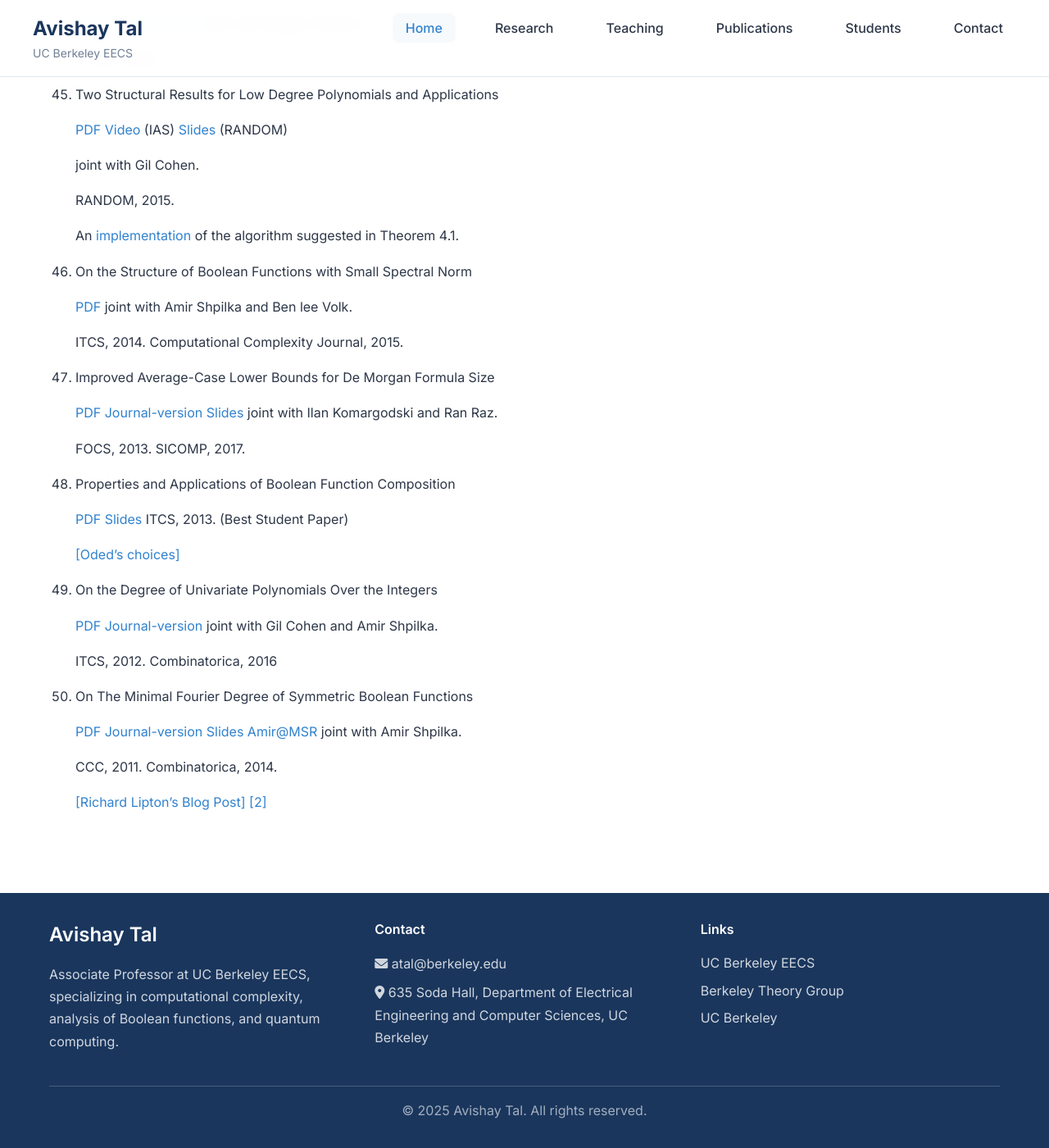
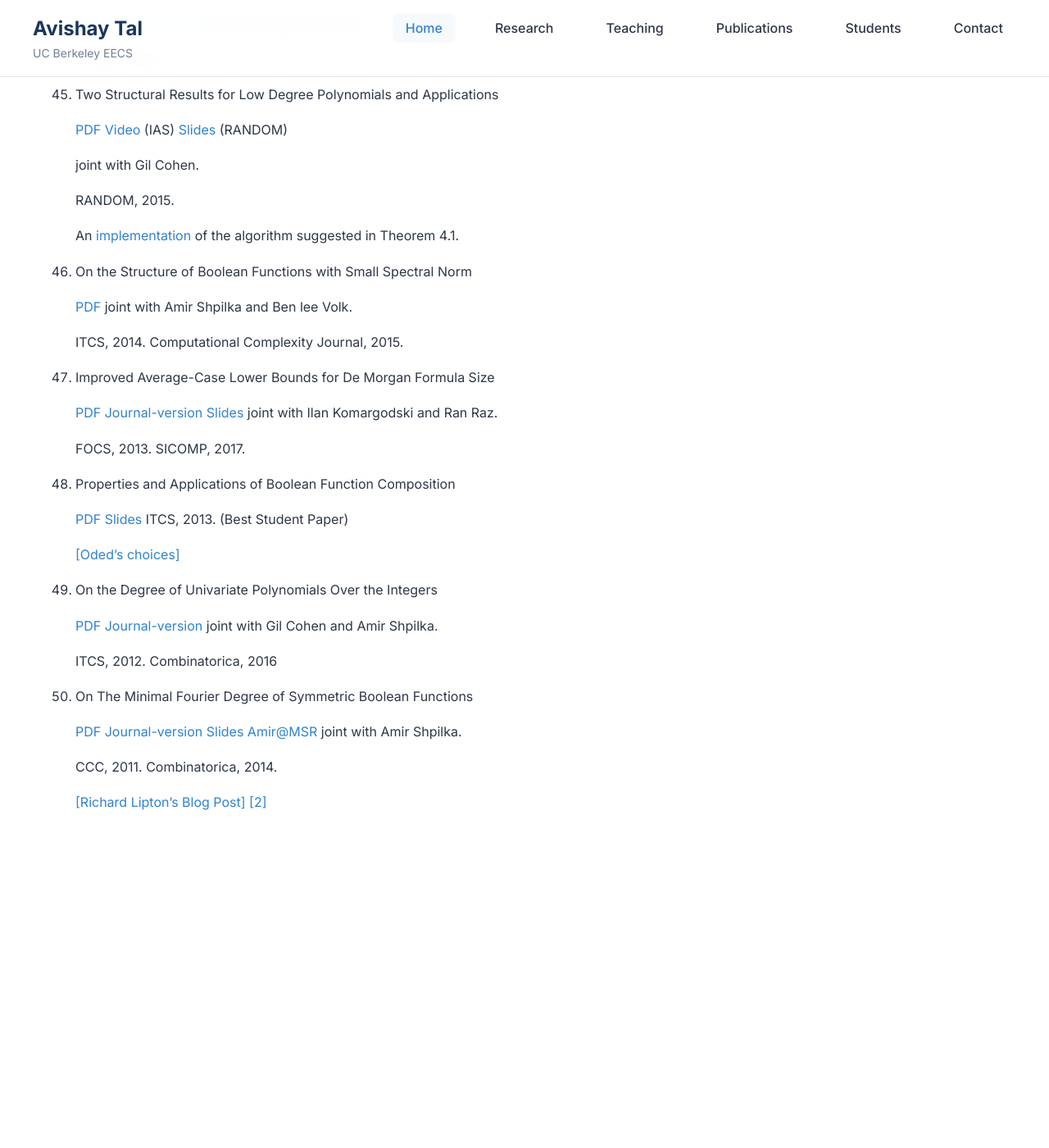
Before and after one commit to avishaytal/website, a Jekyll site: the page built from index.md, in a window 1280 px wide and 1400 px high, scrolled down 8962 px. Shown: the whole window at 82% size. Built offline with Jekyll 4.4.1, drawn with Linux system fonts in a browser that asks for light colours; our own code applies the rules of GitHub Pages for plain Markdown files; after the commit the page ends 10003 px from its top, so only the background shows below that.

Commit message:
Remove footer completely from website
- Remove entire footer section from default.html layout
- Remove all footer-related CSS styles from main.css
- Remove footer references from responsive design and print styles
- Clean up layout for a more minimal design

```diff
--- a/_layouts/default.html
+++ b/_layouts/default.html
@@ -59,33 +59,6 @@
         </div>
     </main>
 
-    <!-- Footer -->
-    <footer class="footer">
-        <div class="container">
-            <div class="footer-content">
-                <div class="footer-section">
-                    <h3>{{ site.author.name }}</h3>
-                    <p>{{ site.author.bio }}</p>
-                </div>
-                <div class="footer-section">
-                    <h4>Contact</h4>
-                    <p><i class="fas fa-envelope"></i> {{ site.author.email }}</p>
-                    <p><i class="fas fa-map-marker-alt"></i> {{ site.author.office }}</p>
-                </div>
-                <div class="footer-section">
-                    <h4>Links</h4>
-                    <ul class="footer-links">
-                        <li><a href="https://eecs.berkeley.edu/">UC Berkeley EECS</a></li>
-                        <li><a href="https://theory.cs.berkeley.edu/">Berkeley Theory Group</a></li>
-                        <li><a href="https://www.berkeley.edu/">UC Berkeley</a></li>
-                    </ul>
-                </div>
-            </div>
-            <div class="footer-bottom">
-                <p>&copy; {{ 'now' | date: "%Y" }} {{ site.author.name }}. All rights reserved.</p>
-            </div>
-        </div>
-    </footer>
 
     <!-- JavaScript -->
     <script src="{{ '/assets/js/main.js' | relative_url }}"></script>
--- a/assets/css/main.css
+++ b/assets/css/main.css
@@ -461,56 +461,6 @@ pre code {
     border-left: 4px solid var(--accent-color);
 }
 
-/* Footer */
-.footer {
-    background: var(--primary-color);
-    color: white;
-    padding: 2rem 0 1rem;
-    margin-top: 3rem;
-}
-
-.footer-content {
-    display: grid;
-    grid-template-columns: repeat(auto-fit, minmax(250px, 1fr));
-    gap: 2rem;
-    margin-bottom: 2rem;
-}
-
-.footer-section h3,
-.footer-section h4 {
-    color: white;
-    margin-bottom: 1rem;
-}
-
-.footer-section p {
-    color: rgba(255, 255, 255, 0.8);
-    margin-bottom: 0.5rem;
-}
-
-.footer-links {
-    list-style: none;
-    padding: 0;
-}
-
-.footer-links li {
-    margin-bottom: 0.5rem;
-}
-
-.footer-links a {
-    color: rgba(255, 255, 255, 0.8);
-    text-decoration: none;
-}
-
-.footer-links a:hover {
-    color: white;
-}
-
-.footer-bottom {
-    border-top: 1px solid rgba(255, 255, 255, 0.2);
-    padding-top: 1rem;
-    text-align: center;
-    color: rgba(255, 255, 255, 0.6);
-}
 
 /* Responsive Design */
 @media (max-width: 768px) {
@@ -559,10 +509,6 @@ pre code {
         grid-template-columns: 1fr;
     }
 
-    .footer-content {
-        grid-template-columns: 1fr;
-        gap: 1.5rem;
-    }
 }
 
 /* Clean up scraped content styling */
@@ -783,7 +729,6 @@ pre code {
 /* Print Styles */
 @media print {
     .header,
-    .footer,
     .nav-toggle {
         display: none;
     }
```
